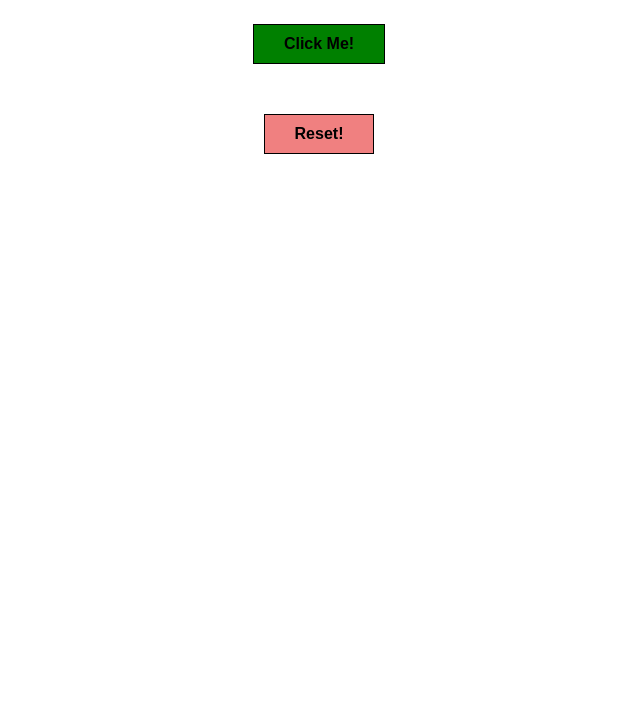
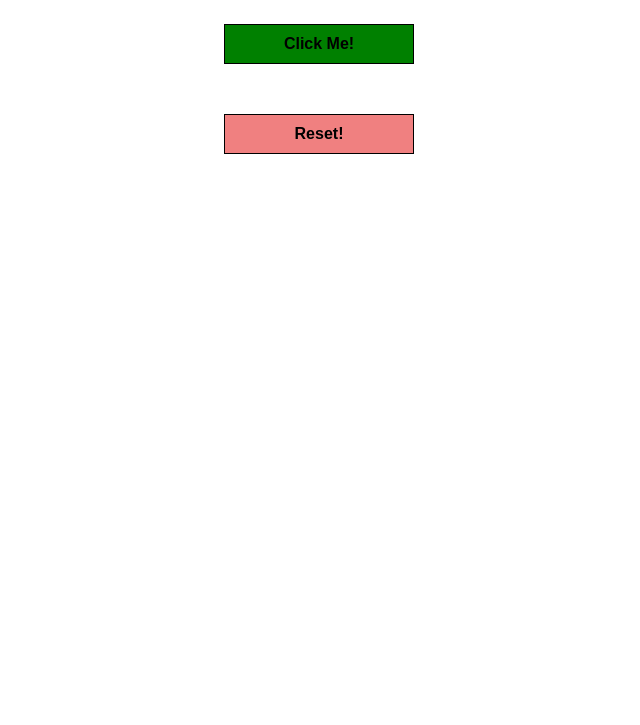
Before and after one commit to Paajt/button-click, a plain HTML site: page index.html in a window 1280 px wide. Shown: the part 75-800 px from the top of the page, without its empty margins (321-961 px from the left). Drawn offline with Linux system fonts and the light colour scheme.

Commit message:
added width to buttons to make them match

```diff
--- a/style.css
+++ b/style.css
@@ -17,6 +17,7 @@ div {
 /* Button style = Click Me! */
 .buttonClick {
 
+    width: 15%;
     border: solid 1px black;
     background-color: green;
     padding: 10px 30px;
@@ -32,6 +33,7 @@ div {
 /* Button style = Reset! */
 .buttonReset {
 
+    width: 15%;
     border: solid 1px black;
     background-color: lightcoral;
     padding: 10px 30px;
```
